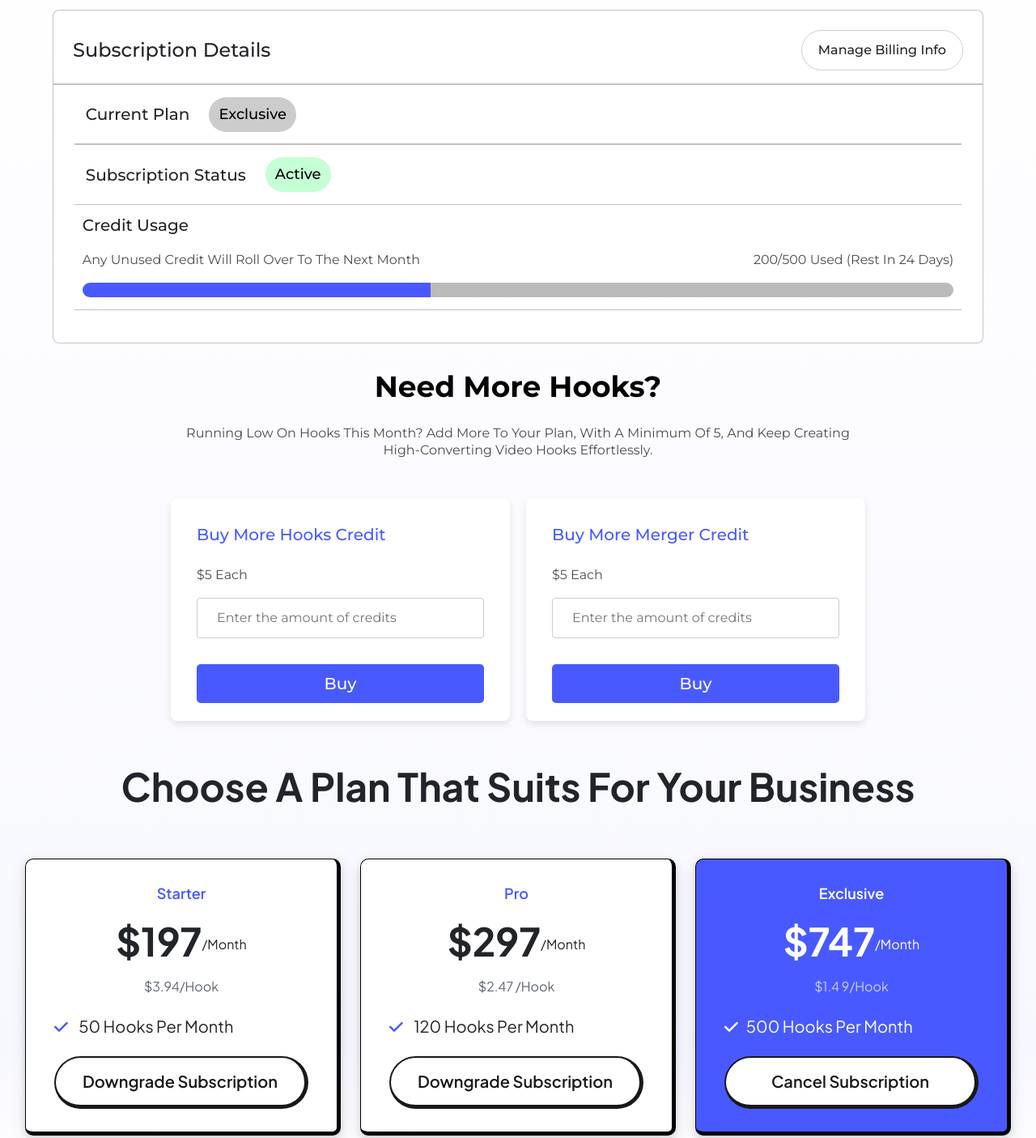
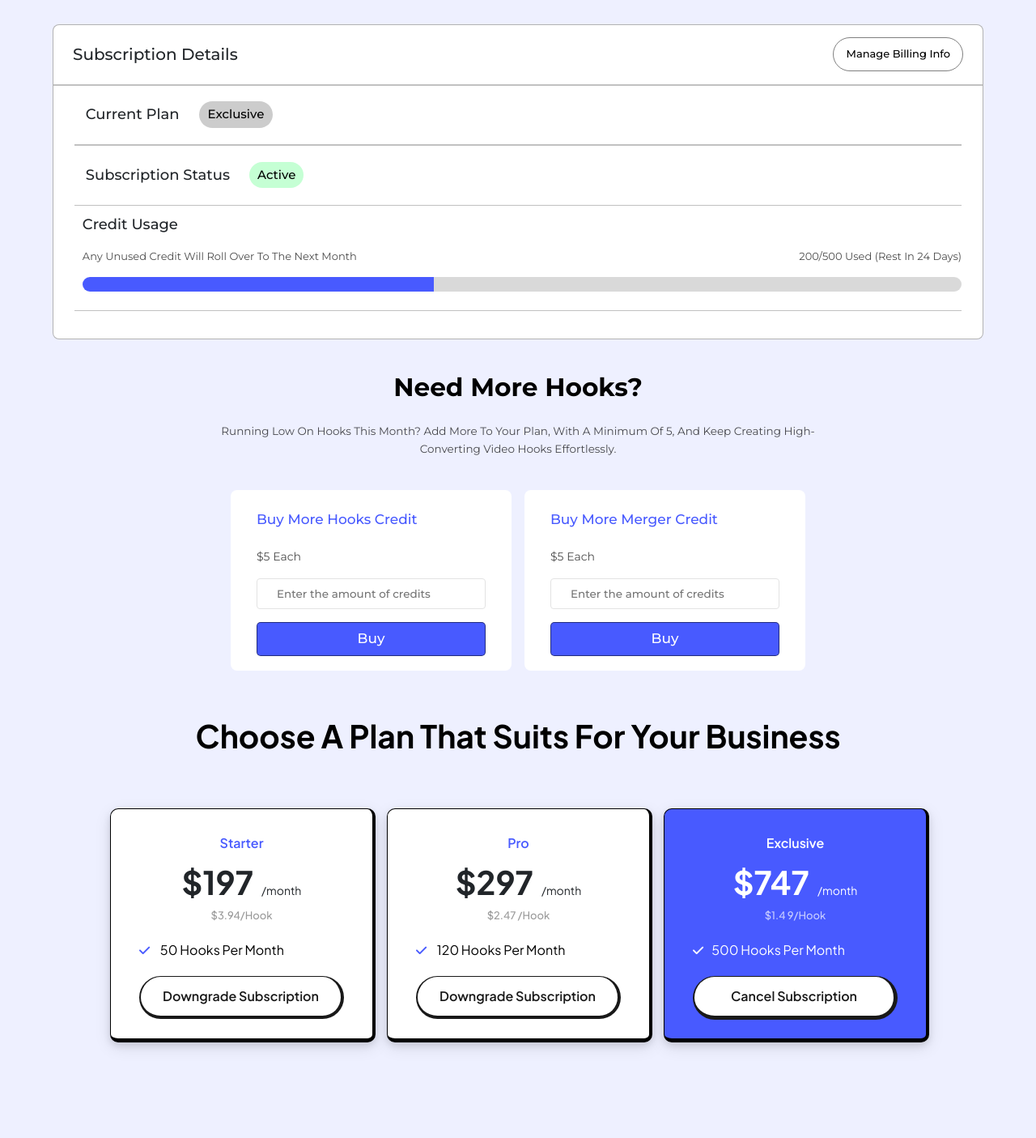
Before and after one commit to shahnawazgull/hm, a plain HTML site: page index.html in a window 1280 px wide. Shown: the part 100-1505 px from the top of the page at 81% size. Drawn offline with nearby package versions, Linux system fonts and the light colour scheme.

Commit message:
Update hooksmaster.css

```diff
--- a/hooksmaster.css
+++ b/hooksmaster.css
@@ -7,14 +7,13 @@
 /* Body Styling: Sets a default background and font */
 body {
   font-family: 'Montserrat';
-  background: linear-gradient(180deg, rgba(255, 255, 255, 0.2) 0%, rgba(122, 135, 255, 0.06) 88%, rgba(72, 90, 255, 0) 100%);
-  ;
+  background-color: rgba(238, 240, 255)
 }
 
 /* Header Section: Credit score styling */
 .admin-header .credit-score span {
   color: #000;
-  font-size: 14px;
+  font-size: 12px;
   font-weight: 600;
   color: #ffffff;
 }
@@ -49,13 +48,18 @@ body {
 .admin-header .profile-icn {
   background: #c4c4c4;
   border-radius: 50%;
-  height: 50px;
-  width: 50px;
+  height: 41px;
+  width: 42px;
   display: flex;
   align-items: center;
   justify-content: center;
   margin-left: 33px;
   position: relative;
+}
+
+.hm-logo a img {
+  width: 30px;
+  height: 35px;
 }
 
 /* Flexbox Layout for Header: Aligns profile and credit score section */
@@ -69,12 +73,12 @@ body {
 .hm-logo {
   color: white;
   display: flex;
-  margin-left: -6rem;
+  margin-left: -4rem;
   /* align-content: center; */
 }
 
 .header-profile {
-  margin-right: -6rem;
+  margin-right: -4rem;
 }
 
 .logo-text p {
@@ -91,7 +95,7 @@ body {
   position: absolute;
   content: "";
   width: 1px;
-  height: 30px;
+  height: 24px;
   background: rgba(255, 255, 255, 0.7);
   top: 50%;
   transform: translateY(-50%);
@@ -100,11 +104,11 @@ body {
 
 /* Content Container: Sets width, margin, padding, and border styling for the content section */
 .content {
-  border: 1px solid rgba(141, 138, 138, 0.493);
-  width: 1150px;
+  border: 1px solid rgba(0, 0, 0, 0.3);
+  width: 1070px;
   margin: auto;
-  margin-top: 2rem;
-  padding: 24px 0px 40px 0px;
+  margin-top: 50px;
+  padding: 15px 0px 34px 0px;
   border-radius: 8px;
   background-color: #fff;
   gap: 16px;
@@ -130,20 +134,21 @@ body {
 }
 
 .sub-p {
-  font-size: 24px;
+  font-size: 20px;
   font-weight: 500;
 }
 
 /* Bill Button: Adds styles for the bill info button */
 .bill {
   text-transform: capitalize;
-  border: 1px solid rgba(128, 128, 128, 0.39);
-  padding: 12px 20px;
+  border: 1px solid rgba(0, 0, 0, 0.5);
+  padding: 10px 15px;
   border-radius: 66px;
   cursor: pointer;
   transition: all ease-in 0.2s;
-  font-size: 16px;
+  font-size: 13px;
   font-weight: 500;
+  color: rgba(0, 0, 0, 1);
 }
 
 /* Hover Effect for Bill Button: Changes background and text color on hover */
@@ -170,7 +175,7 @@ body {
 }
 
 .current-text {
-  font-size: 20px;
+  font-size: 18px;
   font-weight: 500;
 }
 
@@ -180,9 +185,9 @@ body {
   ;
   border-radius: 30px;
   text-transform: capitalize;
-  border: none;
-  padding: 8px 12px;
-  font-size: 18px;
+  border-radius: 100px;
+  padding: 4px 10px;
+  font-size: 15px;
   font-weight: 500;
   color: #000;
 }
@@ -194,7 +199,7 @@ body {
 }
 
 .sub-text {
-  font-size: 20px;
+  font-size: 18px;
   font-weight: 500;
 }
 
@@ -204,10 +209,10 @@ body {
   border-radius: 30px;
   text-transform: capitalize;
   border: none;
-  padding: 8px 12px;
+  padding: 5px 10px;
   cursor: pointer;
   color: #000000;
-  font-size: 18px;
+  font-size: 15px;
   font-weight: 500;
 }
 
@@ -217,14 +222,14 @@ body {
 }
 
 .cr-usage {
-  font-size: 20px;
+  font-size: 18px;
   font-weight: 500;
 
 }
 
 .credit {
   border-bottom: 1px solid rgba(128, 128, 128, 0.486);
-  padding: 10px 10px 20px 10px;
+  padding: 10px 0px 20px 10px;
   height: 130px;
   gap: 16px;
 }
@@ -235,11 +240,16 @@ body {
   color: rgba(0, 0, 0, 0.7);
 }
 
+.credit-text p {
+  color: rgba(0, 0, 0, 0.7);
+  font-size: 13px;
+}
+
 /* Credit Bar: Creates a progress bar with a gradient fill */
 .bar {
   width: 100%;
   height: 18px;
-  background: linear-gradient(to right, rgba(72, 90, 255, 1) 40%, rgba(128, 128, 128, 0.541) 40%);
+  background: linear-gradient(to right, rgba(72, 90, 255, 1) 40%, rgba(217, 217, 217, 1) 40%);
   border-radius: 40px;
 }
 
@@ -247,19 +257,18 @@ body {
 .second-main {
   width: 1150px;
   margin: auto;
-  margin-top: 2rem;
-  margin-bottom: 2rem;
+  /* margin-bottom: 2rem; */
 }
 
 /* Heading Style: Centers the heading and adds padding and font size */
 .heading {
   display: flex;
   justify-content: center;
-  font-size: 36px;
+  font-size: 31.23px;
   font-weight: 700;
   line-height: 43.8px;
   color: rgba(0, 0, 0, 1);
-  margin-bottom: 24px;
+  margin-top: 38px;
 }
 
 .heading p {
@@ -268,51 +277,45 @@ body {
 
 /* Text inside Second Main Section: Sets width and margin for paragraphs */
 .second-main p {
-  max-width: 830px;
+  max-width: 779px;
   margin: 0 auto;
   text-align: center;
   font-family: 'Montserrat';
-  font-size: 16px;
+  font-size: 13.5px;
   font-weight: 400;
   text-transform: capitalize;
   line-height: 21.6px;
   color: rgba(0, 0, 0, 0.7);
+  margin-top: 22px;
 }
 
 /* Credit Purchase Box: Centers and styles the credit purchase input and button */
 .credit-box {
-  display: grid;
-  grid-template-columns: auto auto;
-  max-width: 858px;
-  height: 275;
-  margin: 0 auto;
-  gap: 20px;
-  margin-top: 48px;
+  display: flex;
+  justify-content: center;
+  gap: 16px;
+  margin-top: 40px;
 }
 
 .box-cont {
   background-color: #fff;
-  box-shadow: 0 4px 8px rgba(0, 0, 0, 0.1);
-  max-width: 419px;
-  height: 275px;
-  padding: 23px 32px;
+  /* box-shadow: 0 4px 8px rgba(0, 0, 0, 0.1); */
+  max-width: 347px;
+  padding: 18px 32px;
   border-radius: 8px;
 
-}
-
-.for {
-  width: 355px;
-  height: 219px;
-  gap: 32px;
 }
 
 /* Input Field Styles: Adds padding, border color, and radius for the input fields inside credit purchase box */
 .box-cont input {
   border-radius: 4px;
-  border: 1px solid #CCCCCC;
-  padding: 12px 24px;
+  border: 1px solid rgba(227, 227, 227, 1);
+  padding: 8px 24px;
   width: 100%;
-  margin-bottom: 2rem;
+  margin-bottom: 1rem;
+  color: rgba(227, 227, 227, 1);
+  font-size: 13.5px;
+  font-weight: 500;
 }
 
 /* Credit Box Heading Style: Applies color, bold font, and line height to the heading */
@@ -320,7 +323,7 @@ body {
   color: rgba(72, 90, 255, 1);
   font-weight: bold;
   line-height: 2.2;
-  font-size: 20px;
+  font-size: 17px;
   font-weight: 500;
 }
 
@@ -331,15 +334,17 @@ body {
   width: 100%;
   color: #ffffff;
   background-color: rgba(72, 90, 255, 1);
-  padding: 9px 24px;
+  padding: 7px 24px;
   cursor: pointer;
-  font-size: 20px;
+  font-size: 17px;
   font-weight: 500;
   transition: all ease-in 0.2s;
+  border: 1px solid rgba(0, 0, 0, 0.5);
 }
 
 .dollar {
   color: rgba(0, 0, 0, 0.7);
+  font-size: 14px;
 }
 
 /* Purchase Button Hover: Changes background color on hover */
@@ -358,21 +363,23 @@ body {
 
 .main-head h1 {
   font-family: 'Plus Jakarta Sans', sans-serif;
-  font-size: 48px;
+  font-size: 39px;
   font-weight: 700;
   line-height: 66px;
+  color: rgba(0, 0, 0, 1);
 }
 
 /* Plans Grid Layout: Sets up a three-column grid for the plans section */
 .plans {
   display: grid;
-  grid-template-columns: repeat(3, 390px);
+  grid-template-columns: repeat(3, 324px);
   justify-content: center;
   margin-bottom: 5rem;
-  gap: 24px;
+  gap: 18px;
   margin-top: 3rem;
   max-width: 1704px;
   height: 342px;
+  background-color: rgba(238, 240, 255)
 }
 
 /* Plan Box Style: Basic styles for each plan box */
@@ -384,10 +391,10 @@ body {
   border-radius: 10px;
   border-top: 1px solid rgba(0, 0, 0, 1);
   border-left: 1px solid rgba(0, 0, 0, 1);
-  border-right: 5px solid rgba(0, 0, 0, 1);
+  border-right: 4px solid rgba(0, 0, 0, 1);
   border-bottom: 5px solid rgba(0, 0, 0, 1);
-  width: 390px;
-  height: 342px;
+  width: 328px;
+  height: 289px;
   gap: 29px;
   font-family: 'Plus Jakarta Sans', sans-serif;
 }
@@ -396,7 +403,7 @@ body {
 .box-head {
   color: rgba(72, 90, 255, 1);
   text-transform: capitalize;
-  font-size: 18px;
+  font-size: 16px;
   font-weight: 600;
   line-height: 28px;
   text-align: center;
@@ -422,19 +429,26 @@ body {
 .p-excl {
   color: rgba(255, 255, 255, 0.7);
   text-align: center;
+  font-size: 13px;
+  font-weight: 500;
+  text-transform: lowercase;
+  font-family: 'Plus Jakarta Sans', sans-serif;
 }
 
 #p {
-  font-size: 20px;
+  font-size: 16px;
   font-weight: 400;
   line-height: 42px;
+}
+
+.box p {
+  margin-bottom: .6787rem;
 }
 
 /* Price Display: Aligns price text and icons inside plan boxes */
 .price {
   display: flex;
-  margin-bottom: 0.47rem;
-  align-items: center;
+  align-items: last baseline;
   justify-content: center;
 
 }
@@ -443,19 +457,38 @@ body {
 .price span {
   display: flex;
   align-items: self-end;
-  font-size: 16px;
+  font-size: 14px;
   font-weight: 400;
+  margin-left: 10px;
+  text-align: center;
+  text-transform: lowercase;
+}
+
+.pb {
+  color: rgba(0, 0, 0, 1);
+}
+
+.i-blue {
+  color: rgba(72, 90, 255, 1);
 }
 
 .price h1 {
   font-family: 'Plus Jakarta Sans', sans-serif;
-  font-size: 48px;
+  font-size: 40px;
   font-weight: 700;
 }
 
+.pro h1 {
+  color: white;
+}
+
 .p-cent {
-  color: rgba(96, 101, 113, 1);
+  color: rgba(154, 154, 154);
   text-align: center;
+  font-size: 13px;
+  font-weight: 500;
+  text-transform: lowercase;
+  font-family: 'Plus Jakarta Sans', sans-serif;
 }
 
 /* Plan Icon Styling: Colors and spaces icons in plan descriptions */
@@ -467,24 +500,29 @@ i {
 
 /* Button Styling inside Plan Boxes: Styles and adds hover effects to buttons */
 .box button {
-  border: 2px solid rgba(25, 25, 25, 1);
-  border-bottom: 5px solid rgba(25, 25, 25, 1);
-  border-right: 5px solid rgba(25, 25, 25, 1);
+  border: 1px solid rgba(25, 25, 25, 1);
+  border-bottom: 4px solid rgba(25, 25, 25, 1);
+  border-right: 4px solid rgba(25, 25, 25, 1);
+  border-left: 2px solid rgba(25, 25, 25, 1);
   border-radius: 50px;
   width: 100%;
   color: rgba(25, 25, 25, 1);
   background-color: #fff;
-  padding: 14px 28px;
+  padding: 12px 7px;
   text-transform: capitalize;
   font-weight: 600;
   cursor: pointer;
-  margin-bottom: 0.67rem;
+  /* margin-bottom: 0.67rem; */
   transition: all ease-in 0.3s;
-  font-size: 20px;
+  font-size: 16px;
 }
 
 .fa-check2 {
   color: white;
+}
+
+.fa-check {
+  font-size: 15px;
 }
 
 .excl {
@@ -494,9 +532,10 @@ i {
 
 /* Upgrade Button: Special styling for the upgrade button */
 #up {
-  border: 2px solid rgba(25, 25, 25, 1);
+  border: 1px solid rgba(25, 25, 25, 1);
   border-bottom: 5px solid rgba(25, 25, 25, 1);
   border-right: 5px solid rgba(25, 25, 25, 1);
+  border-left: 2px solid rgba(25, 25, 25, 1);
   border-radius: 50px;
   background-color: white;
   color: rgba(25, 25, 25, 1);
```
